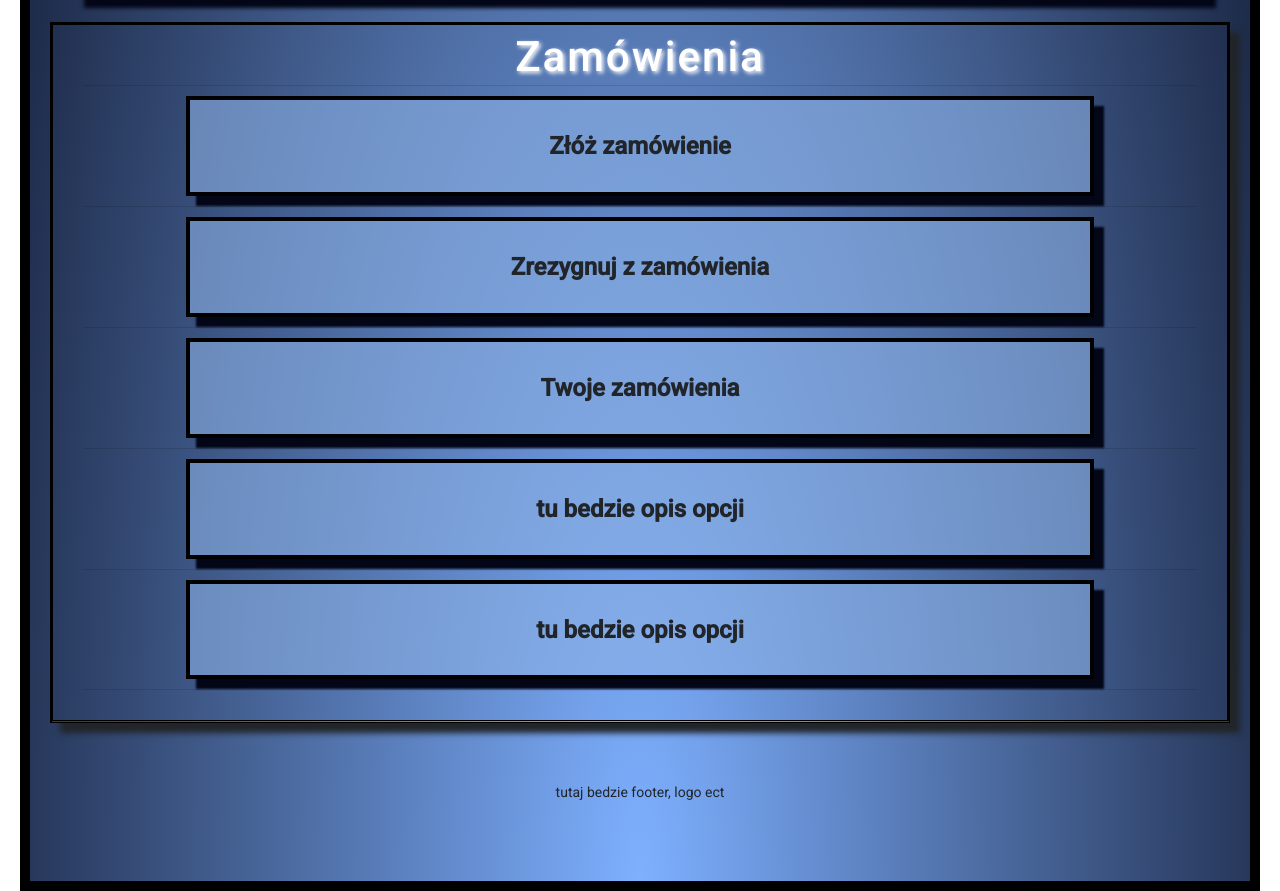
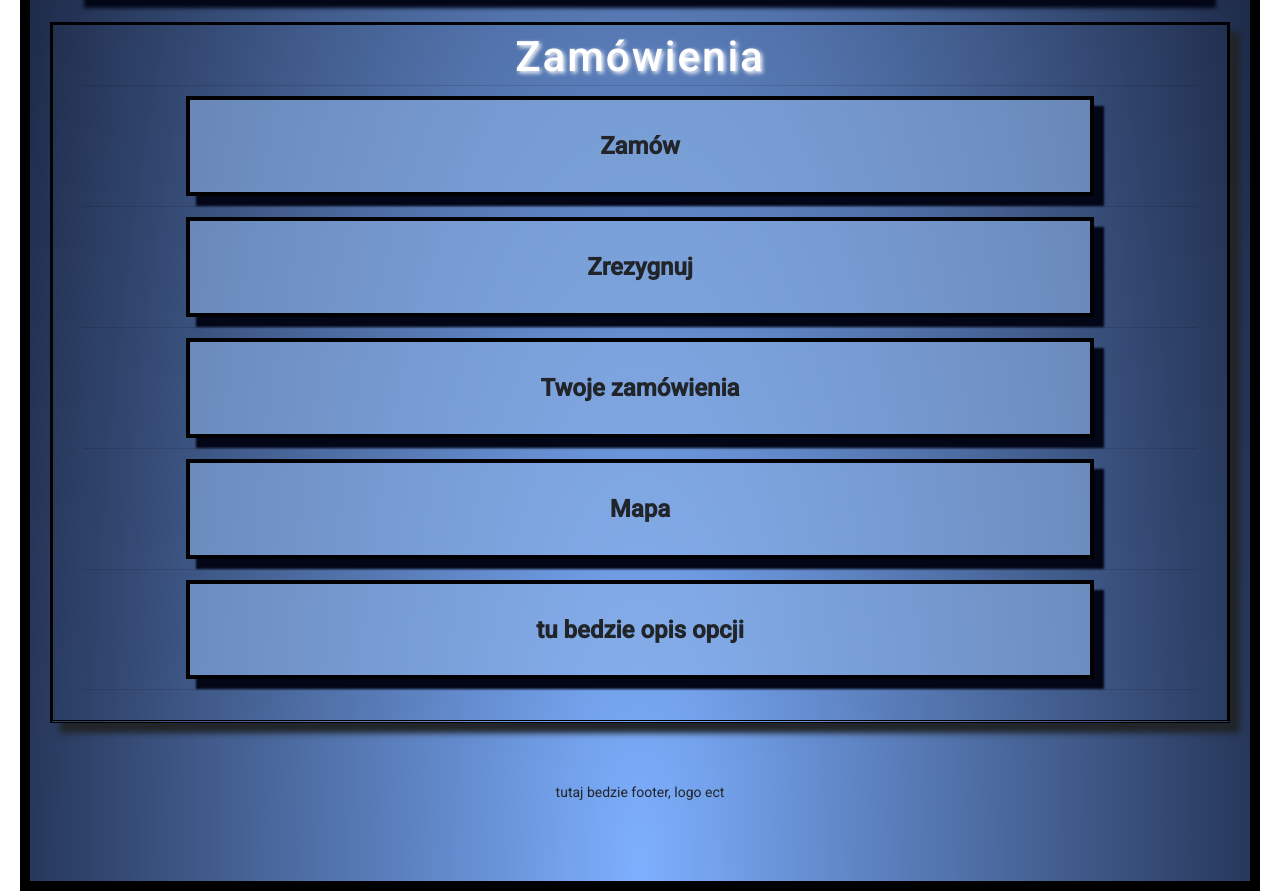
Before and after one commit to SebastianTokarski1/Test, an Angular app: page / in a window 1280 px wide. Shown: the part 1080-1971 px from the top of the page. Built offline with nearby package versions, Linux system fonts and the light colour scheme.

Commit message:
First release of Hello World!

```diff
--- a/src/app/app.component.html
+++ b/src/app/app.component.html
@@ -55,19 +55,19 @@
     <h4 class="Zamowienia-txt">Zamówienia</h4>
     <mat-divider></mat-divider>
     <div class="menu-btn">
-      <P class="discription">Złóż zamówienie</P>
+      <P class="discription">Zamów</P>
     </div>
     <mat-divider></mat-divider>
     <div class="menu-btn">
-      <P class="discription">Zrezygnuj z zamówienia</P>
+      <P class="discription">Zrezygnuj</P>
     </div>
     <mat-divider></mat-divider>
     <div class="menu-btn">
       <P class="discription">Twoje zamówienia</P>
     </div>
     <mat-divider></mat-divider>
-    <div class="menu-btn">
-      <P class="discription">tu bedzie opis opcji</P>
+    <div class="menu-btn" onclick="window.location.href='https://www.vesselfinder.com/?p=PLGDN001';" target="_blank">
+      <P class="discription">Mapa</P>
     </div>
     <mat-divider></mat-divider>
     <div class="menu-btn">
```
